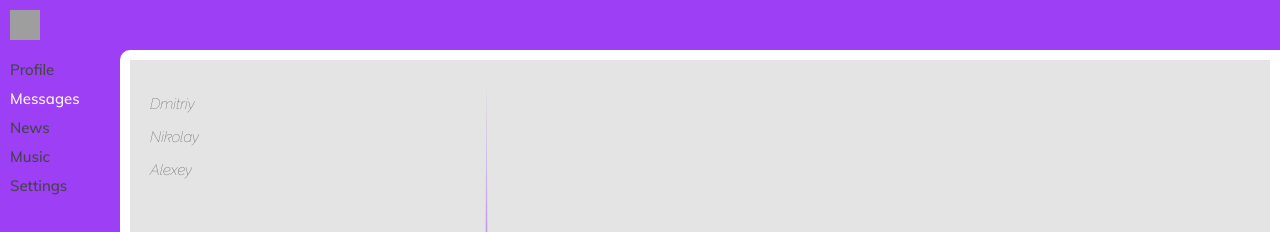
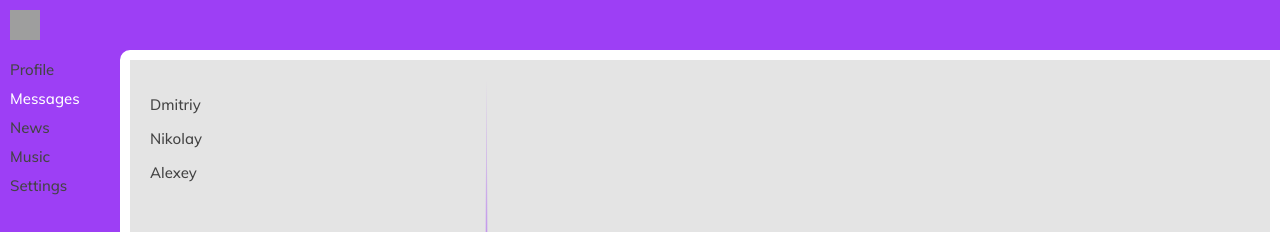
Before and after one commit to KoTuK2306/React-app, a React (Create React App) app: page /dialogs in a window 1280 px wide. Shown: the top 232 px of the page. Built offline with nearby package versions, Linux system fonts and the light colour scheme; grey boxes are pictures that could not be loaded.

Commit message:
The appearance of dialogs has been improved

```diff
--- a/src/components/Dialogs/Dialog/dialog.module.css
+++ b/src/components/Dialogs/Dialog/dialog.module.css
@@ -1,12 +1,21 @@
+@font-face {
+    font-family: Mulish-medium;
+    src: url(./../../Fonts/Mulish-Medium.ttf);
+}
+
 .dialog{
     margin: 15px 0 15px 0;
     transition: all 0.5s ease-in;
+    font-family: Mulish-medium;
+    font-size: 15px;
+    color: rgb(68, 68, 68);
 }
 
 .dialogItem:hover{
-    color: rgb(255, 93, 93)
+    font-size: 20px;
+    color: rgb(68, 68, 68);
 }
 
 .active2{
-    color: rgb(255, 93, 93)
+    font-size: 20px;
 }
--- a/src/index.js
+++ b/src/index.js
@@ -21,4 +21,7 @@ let rerenderEntireTree = () => {
 serviceWorker.unregister();
 
 rerenderEntireTree(store.getState());
-store.subscribe(rerenderEntireTree);
+store.subscribe(()=> {
+  let state = store.getState();
+  rerenderEntireTree(state);
+});
```
